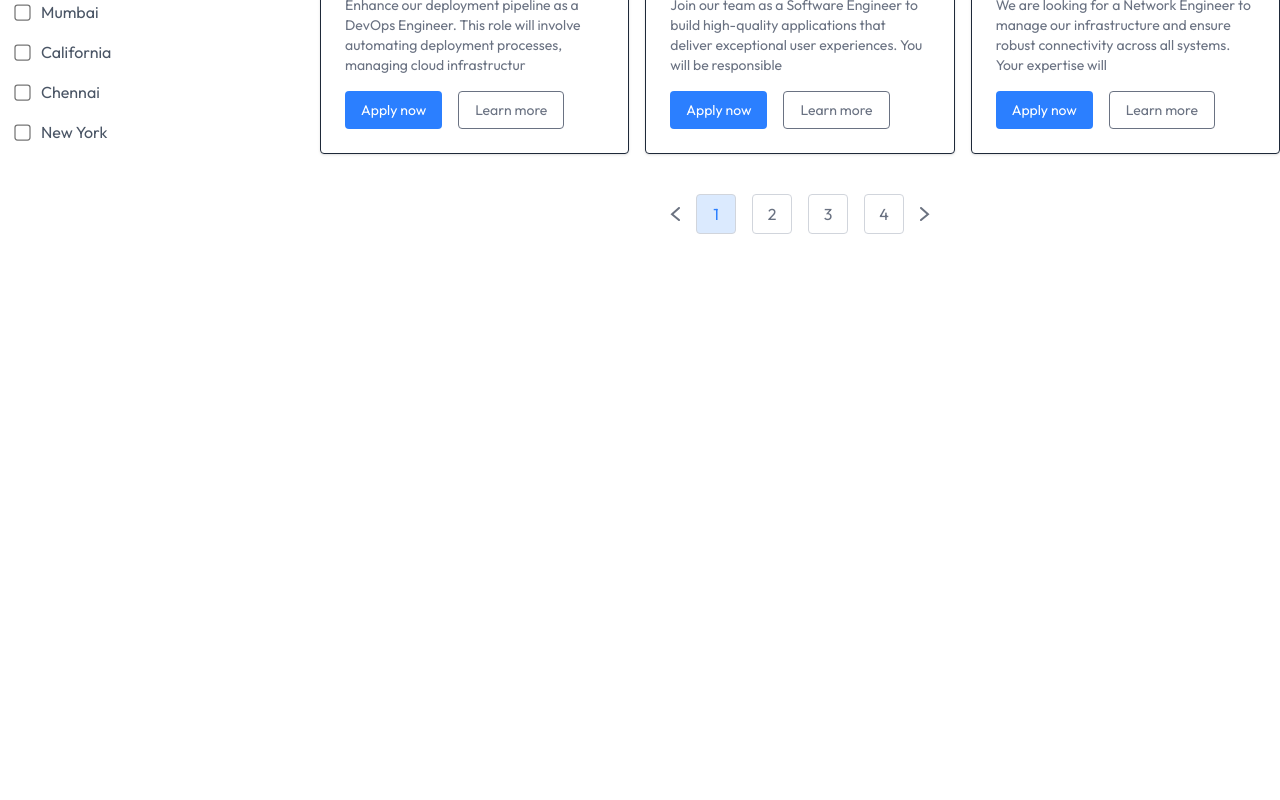
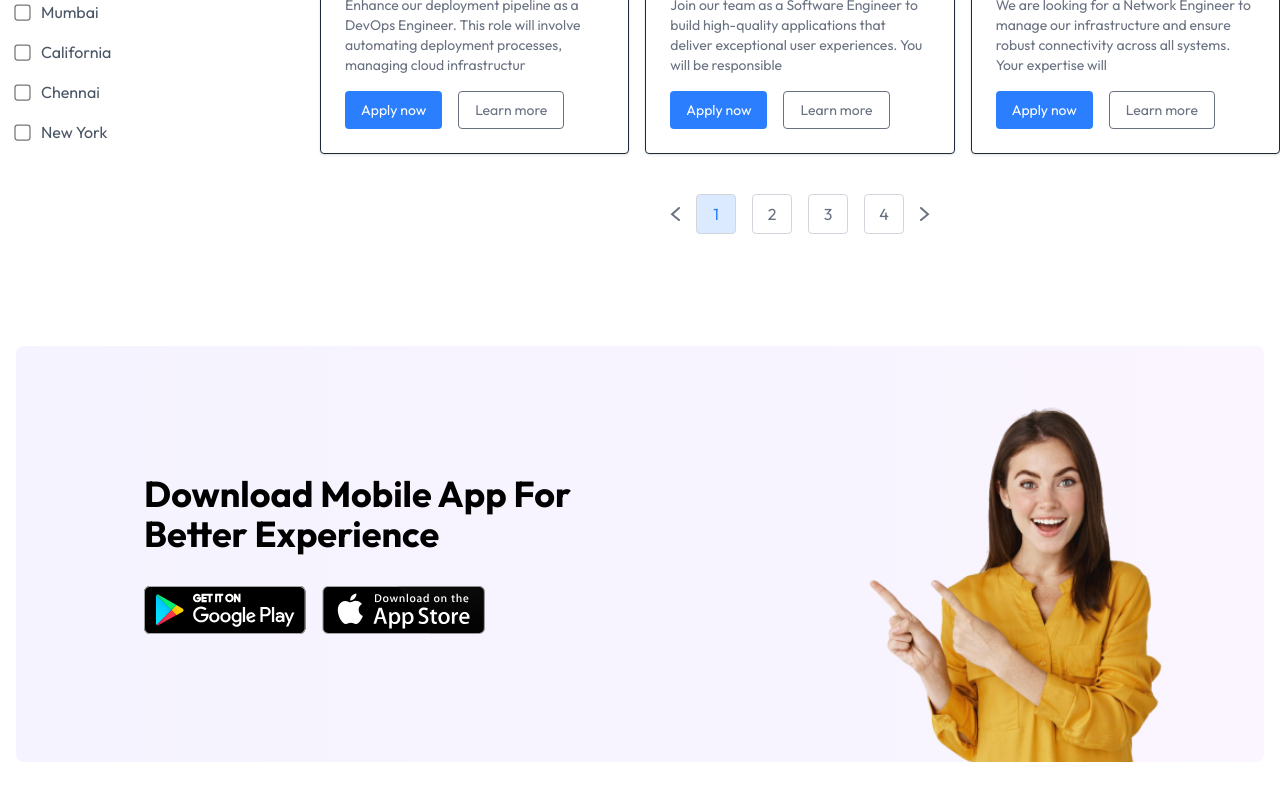
Before and after one commit to RoshanSharmaCode/Job-Portal, a React app in the folder client/: page / in a window 1280 px wide. Shown: the part 1164-1964 px from the top of the page. Before the commit the page ends 1430 px from the top, so only its background shows below. Built offline with nearby package versions, Linux system fonts and the light colour scheme; no server answers; the HTML template or start-up script is replaced by a standard one.

Commit message:
Created app download section

```diff
--- /dev/null
+++ b/client/src/components/AppDownload.jsx
@@ -0,0 +1,25 @@
+import React from "react";
+import { assets } from "../assets/assets";
+
+const AppDownload = () => {
+  return (
+    <div className="container px-4 2xl:px-20 mx-auto my-20">
+      <div className="relative bg-linear-to-r from-violet-50 to bg-purple-50 p-12 sm:p-24 lg:p-32 rounded-lg">
+        <div >
+          <h1 className="text-2xl sm:text-4xl font-bold mb-8 max-w-md">Download Mobile App For Better Experience</h1>
+          <div className="flex gap-4">
+            <a href="#" className="inline-block">
+              <img className="h-12" src={assets.play_store} alt="" />
+            </a>
+            <a href="#" className="inline-block">
+              <img className="h-12" src={assets.app_store} alt="" />
+            </a>
+          </div>
+        </div>
+        <img className="absolute w-80 right-0 bottom-0 mr-22 max-lg:hidden" src={assets.app_main_img} alt="" />
+      </div>
+    </div>
+  );
+};
+
+export default AppDownload;
--- a/client/src/pages/Home.jsx
+++ b/client/src/pages/Home.jsx
@@ -2,6 +2,7 @@
 import Navbar from '../components/Navbar'
 import Hero from '../components/Hero'
 import JobListing from '../components/JobListing'
+import AppDownload from '../components/AppDownload'
 
 const Home = () => {
   return (
@@ -9,6 +10,7 @@
       <Navbar />
       <Hero />
       <JobListing />
+      <AppDownload />
     </div>
   )
 }
```
